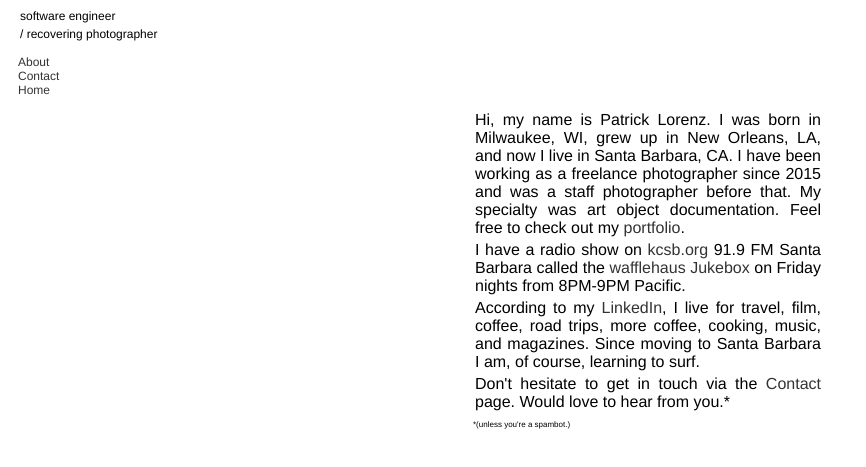
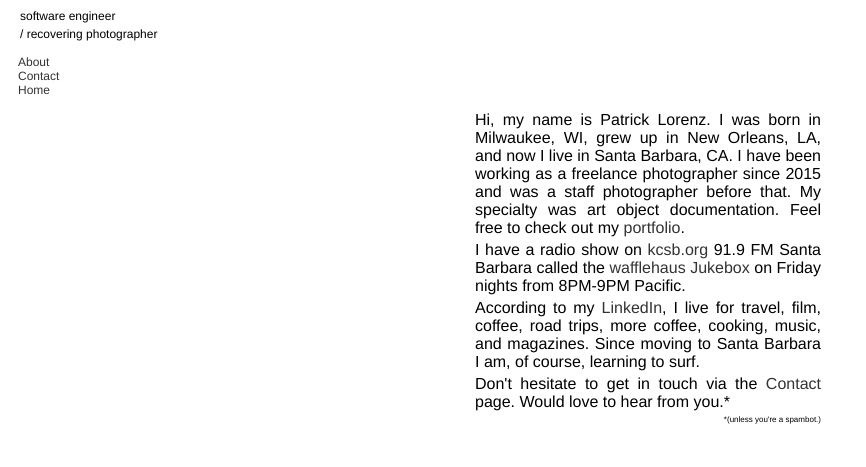
Before and after one commit to patlo-git/home, a plain HTML site: page about.html in a window 1280 px wide. Shown: the part 187-654 px from the top of the page, without its empty margins (0-866 px from the left). Drawn offline with Linux system fonts and the light colour scheme.

Commit message:
Update about.html
changed <span> to <p> tag b/c span wouldn't follow text-align value.

```diff
--- a/about.html
+++ b/about.html
@@ -40,7 +40,7 @@
 
         <p>Don't hesitate to get in touch via the <a href="contact.html">Contact</a> page. Would love to hear from you.*</p>
 
-        <span id="spam">*(unless you're a spambot.)</span>
+        <p id="spam">*(unless you're a spambot.)</p>
     </section>
 
 </body>
```
